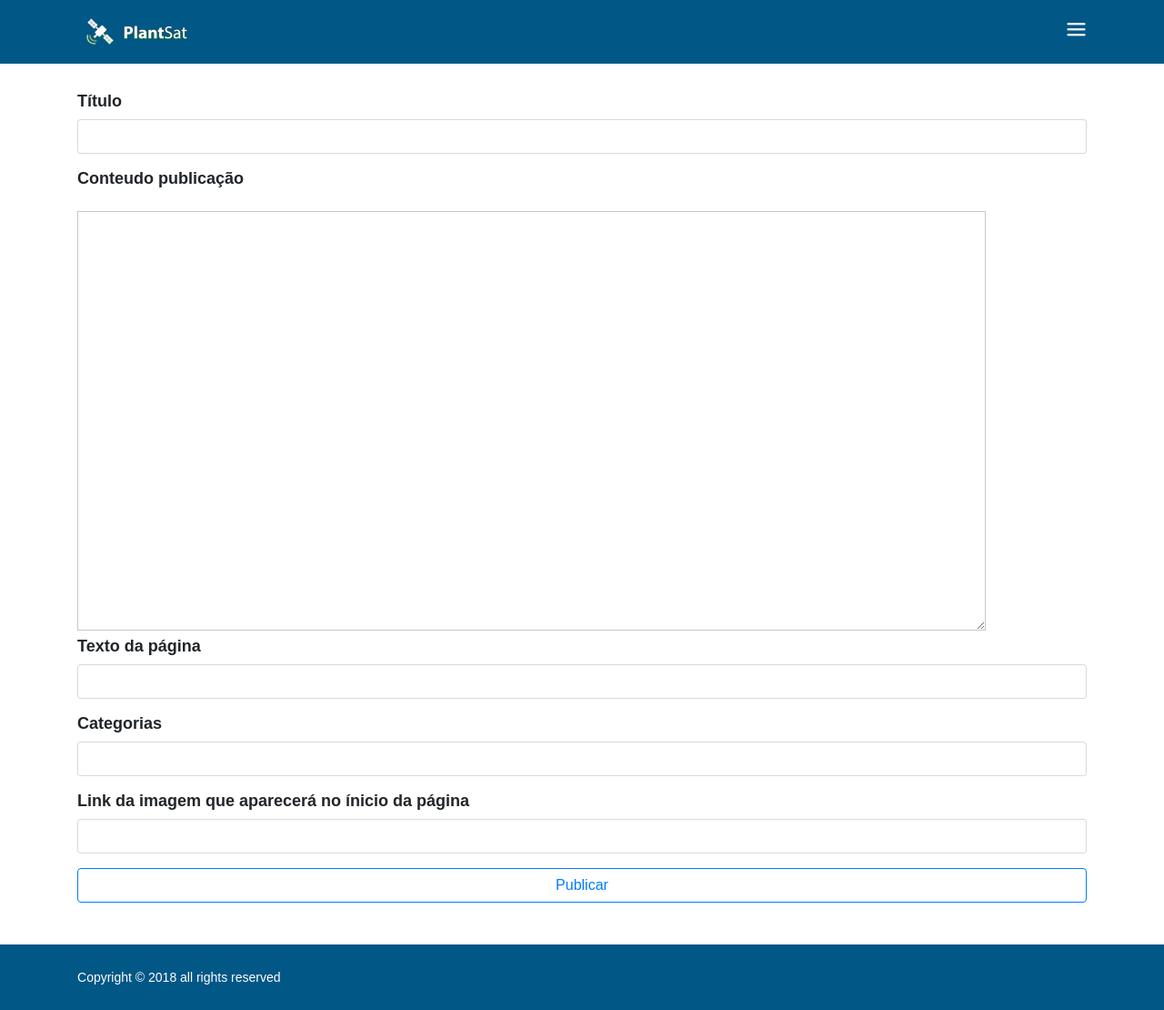
After one commit to GDalonso/ANIE, a Flask app: page /novo in a window 1280 px wide. The commit adds this page. Shown: the whole page at 91% size. Run offline with Flask 2, Linux system fonts and the light colour scheme; the visitor is signed in with stand-in values (Sample User, id 1); some libraries are stand-ins or nearby versions.

Commit message:
index/login

```diff
--- a/Database.py
+++ b/Database.py
@@ -30,7 +30,8 @@ def dbinsert(DocumentoInserir):
         #Insert the document and print the id
         doc_id = collection.insert_one(DocumentoInserir).inserted_id
         print(doc_id)
-    except:
+    except Exception as e:
+        print (e)
         print("Error trying to write to database")
 
 def dbretrieve():
--- a/app.py
+++ b/app.py
@@ -33,8 +33,7 @@ def index():
         session['type_user'] = request.args.get('type_user')
     else:
         user = session['user_logged'] if 'user_logged' in session.keys() else None
-        posts.append({'nomeImagem': 'img/about-img.jpg', 'textoImagem': 'Lorem Ipsum is simply dummy text of the printing and typesetting industry. Lorem Ipsum has been the industry s standard dummy text ever since the 1500s, when an unknown printer took a galley of type and scrambled it to make a type specimen book. It has survived not only five centuries, but also the leap into electronic typesetting, remaining essentially unchanged. It was popularised in the 1960s with the release of Letraset sheets containing Lorem Ipsum passages, and more recently with desktop publishing software like Aldus PageMaker including versions of Lorem Ipsum.'})
-        posts.append({'nomeImagem': 'img/about-img.jpg', 'textoImagem': 'Lorem Ipsum is simply dummy text of the printing and typesetting industry. Lorem Ipsum has been the industry s standard dummy text ever since the 1500s, when an unknown printer took a galley of type and scrambled it to make a type specimen book. It has survived not only five centuries, but also the leap into electronic typesetting, remaining essentially unchanged. It was popularised in the 1960s with the release of Letraset sheets containing Lorem Ipsum passages, and more recently with desktop publishing software like Aldus PageMaker including versions of Lorem Ipsum.'})
+        posts = dbretrieve()
         if 'type_user' in session.keys() and session['type_user'] == 'not_blind':
             bancolista = dbretrieve()
             user =  session['user_logged'] if 'user_logged' in session.keys() else None
@@ -143,7 +142,7 @@ def logout():
 
     session['user_logged'] = None
     flash('You need to log in to see this page!')
-    return redirect(url_for('formlogin'))
+    return redirect(url_for('index'))
 
 @app.route('/novousuario')
 def formcreateuser():
@@ -205,7 +204,7 @@ def formcreatepost():
     if 'user_logged' not in session or session['user_logged'] == None:
         #build a dynamic url to the login function if user if not logged in
         return redirect(url_for('formlogin', proxima=url_for('formlogin')))
-    return render_template('novo.html', titulo='Novo Jogo')
+    return render_template('novapublicacao.html', titulo='Novo Jogo')
 
 @app.route('/criar', methods=['POST',])
 def createpost():
--- a/static/css/main.css
+++ b/static/css/main.css
@@ -2686,3 +2686,8 @@ h6 {
     -moz-background-size: cover;    /* Mozilla*/
     -o-background-size: cover;      /* Opera*/
     background-size: cover;         /* Generic*/}
+
+.text-title-form {
+    font-size: 18px;
+    font-weight: bold;
+}
--- /dev/null
+++ b/templates/novapublicacao.html
@@ -0,0 +1,32 @@
+<!--Form that creates a new post, extended from template-->
+{% extends "template.html" %}
+{% block conteudo %}
+    <div class="container margin-tb-30" >
+        <form action="{{ url_for('createpost') }}" method="post">
+            <fieldset>
+              <div class="form-group" style="margin = 20px">
+                <label class="text-title-form" for="nomePost">Título</label>
+                <input type="text" id="nomePost" name="nomePost" class="form-control" required>
+              </div>
+              <div class="form-group" style="margin = 20px">
+                <label class="text-title-form">Conteudo publicação</label>
+              </div>
+
+                <textarea id="conteudoPost" class="text" style="max-width: 90%; border:1px solid; border-color: #C8C8C8" cols="200" rows ="20" name="conteudoPost" ></textarea>
+              <div class="form-group">
+                <label class="text-title-form" for="descPost">Texto da página</label>
+                <input type="text" id="descPost" name="descPost" class="form-control" required>
+              </div>
+              <div class="form-group">
+                  <label class="text-title-form" for="categoriaPost">Categorias</label>
+                  <input type="text" id="categoriaPost" name="categoriaPost" class="form-control" required>
+              </div>
+              <div class="form-group">
+                    <label class="text-title-form" for="imagemPost">Link da imagem que aparecerá no ínicio da página</label>
+                    <input type="text" id="imagemPost" name="imagemPost" class="form-control" required>
+              </div>
+            <p><button class="btn btn-outline-primary btn-block" type="submit">Publicar</button></p>
+            </fieldset>
+        </form>
+    </div>
+{% endblock %}
--- a/templates/template.html
+++ b/templates/template.html
@@ -31,6 +31,7 @@
                                 <a href="{{ url_for('formlogin') }}">Login</a>
                                 <a href="{{ url_for('formcreateuser') }}">Cadastrar</a>
                                 {% else %}
+                                <a href="{{ url_for('formcreatepost') }}">Nova publicação</a>
                                 <a href="{{ url_for('logout') }}">Logout</a>
                                 {% endif %}
                             </nav>
```
Also changed, not shown: models.py (+3 -4 lines), templates/not_blind/index.html (+6 -3 lines), templates/novo.html (deleted, +0 -26 lines), templates/postview.html (added, +31 -0 lines), templates/select_type.html (+4 -4 lines).
